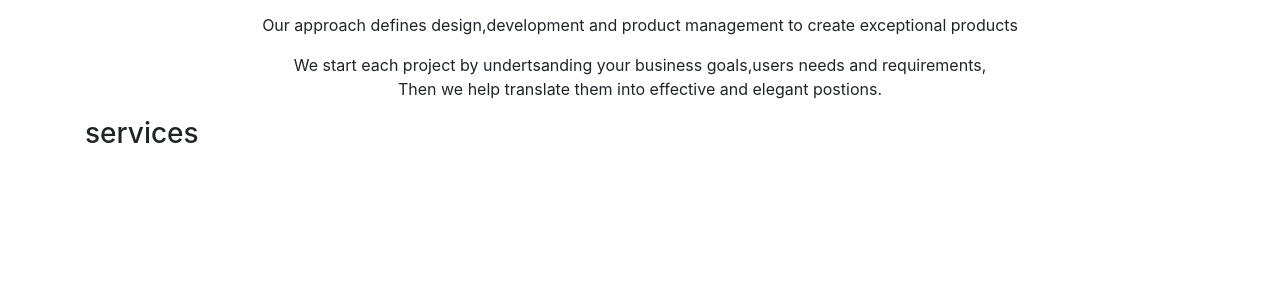
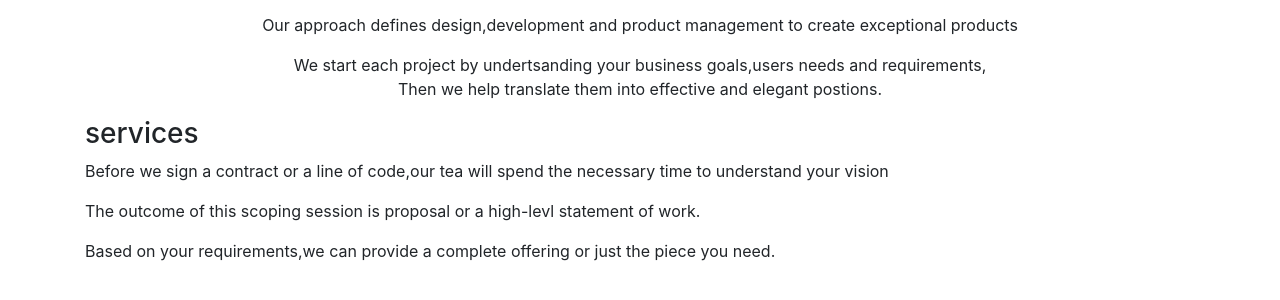
Before and after one commit to christylydia34/delanistudio, a plain HTML site: page index.html in a window 1280 px wide. Shown: the part 432-732 px from the top of the page. Drawn offline with Linux system fonts and the light colour scheme.

Commit message:
add changes to index.html

```diff
--- a/index.html
+++ b/index.html
@@ -34,6 +34,9 @@
 <div class="container">
     <div class="paragraph3">
         <h3 id="services">services</h3>
+        <p id="p4">Before we sign a contract or a line of code,our tea will spend the necessary time to understand your vision </p>
+        <p id="p5">The outcome of this scoping session is proposal or a high-levl statement of work.</p>
+        <p id="p6">Based on your requirements,we can provide a complete offering or just the piece you need.</p>
 
     </div>
 
```
Also changed, not shown: css/style.css (line endings or trailing spaces).
